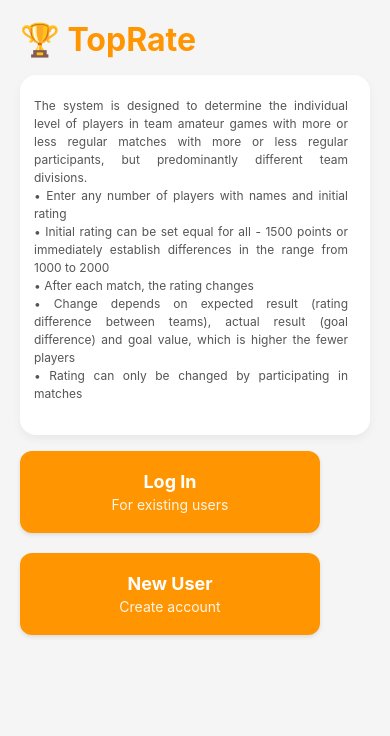
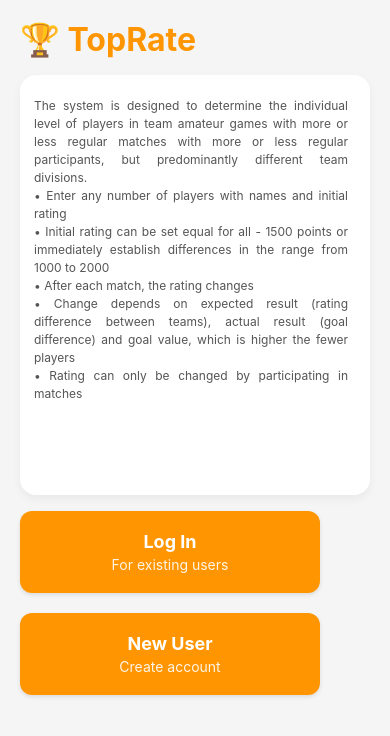
Before and after one commit to zveresch2019-ship-it/TopRate, a React Native app: screen / in a window 390 px wide. Shown: the top 736 px of the page. Built offline with nearby package versions, Linux system fonts and the light colour scheme; no server answers.

Commit message:
Boost login help height and enable nested scrolling

```diff
--- a/src/screens/LoginScreen.tsx
+++ b/src/screens/LoginScreen.tsx
@@ -403,6 +403,7 @@ const LoginScreen: React.FC<{
         contentContainerStyle={styles.helpScrollContent}
         showsVerticalScrollIndicator
         persistentScrollbar
+        nestedScrollEnabled
       >
         <Text style={styles.helpText}>{helpTextString}</Text>
       </ScrollView>
@@ -540,8 +541,8 @@ const styles = StyleSheet.create({
   },
   helpContainer: {
     width: '100%',
-    height: 360,
-    maxHeight: 400,
+    height: 420,
+    maxHeight: 460,
     backgroundColor: '#FFFFFF',
     borderRadius: 16,
     paddingVertical: 14,
```
